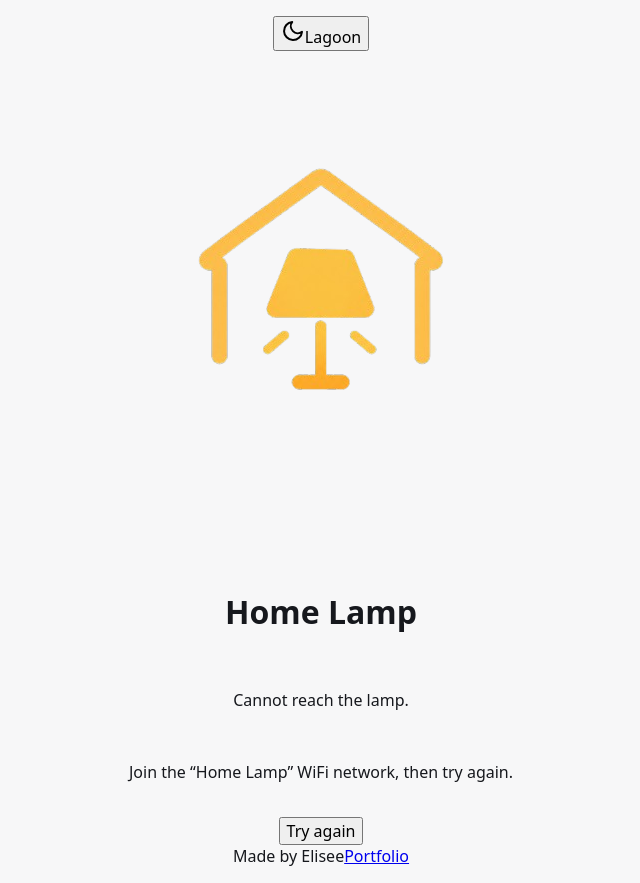
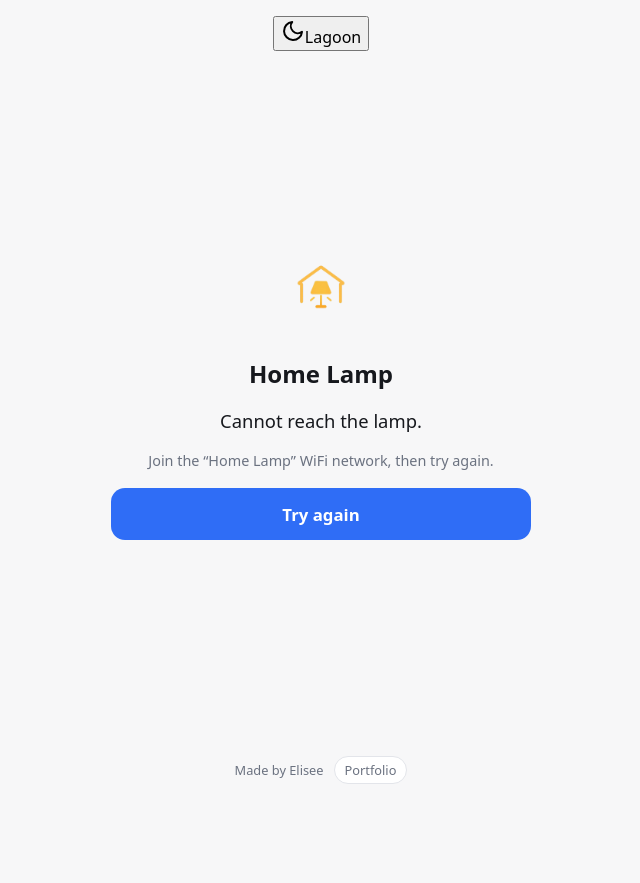
Before and after one commit to Elisee-M/itara, a React (Vite) app: page / in a window 1280 px wide. Shown: the whole page, without its empty margins (319-959 px from the left). After the commit the page ends 800 px from the top, so only its background shows below. Built offline with nearby package versions, Linux system fonts and the light colour scheme; no server answers.

Commit message:
feat(ui): migrate component styles to semantic tokens and add lagoon logo treatment

```diff
--- a/src/App.css
+++ b/src/App.css
@@ -21,3 +21,111 @@
   gap: 18px;
   text-align: center;
 }
+
+.logo {
+  object-fit: contain;
+}
+.logo--login { width: 120px; height: 120px; }
+.logo--dashboard,
+.logo--connection { width: 96px; height: 96px; }
+[data-theme="lagoon"] .logo {
+  filter: drop-shadow(0 0 8px rgba(95, 184, 168, 0.25));
+}
+
+.title {
+  margin: 0;
+  font-size: 1.5rem;
+}
+
+/* Status is plain text on purpose: no background, border or button styling. */
+.status {
+  margin: 0;
+  font-size: 1.15rem;
+  background: none;
+  border: 0;
+  padding: 0;
+}
+
+.hint,
+.notice {
+  margin: 0;
+  font-size: 0.9rem;
+  color: var(--color-muted);
+}
+
+.error {
+  margin: 0;
+  font-size: 0.9rem;
+  color: var(--color-danger);
+}
+
+.button {
+  width: 100%;
+  min-height: var(--tap);
+  border: 0;
+  border-radius: var(--radius);
+  font-weight: 700;
+  font-size: 1.05rem;
+  color: var(--button-fg);
+  cursor: pointer;
+  transition: opacity 0.15s, background-color 200ms ease, border-color 200ms ease, color 200ms ease;
+}
+.button:disabled { opacity: 0.55; cursor: default; }
+.button--on { background: var(--color-accent); }
+.button--off { background: var(--color-danger); }
+.button--primary { background: var(--color-primary); }
+.button--ghost {
+  background: transparent;
+  color: var(--color-muted);
+  border: 1px solid var(--color-border);
+  min-height: 44px;
+  font-size: 0.9rem;
+  font-weight: 600;
+}
+
+.login-form {
+  width: 100%;
+  display: flex;
+  flex-direction: column;
+  gap: 14px;
+  text-align: left;
+}
+
+.field { display: flex; flex-direction: column; gap: 6px; }
+.field__label { font-size: 0.85rem; color: var(--color-muted); }
+.field input {
+  width: 100%;
+  min-height: var(--tap);
+  padding: 0 14px;
+  border: 1px solid var(--color-border);
+  border-radius: var(--radius);
+  background: var(--color-elevated);
+  color: var(--color-text);
+}
+.field input::placeholder {
+  color: var(--color-muted);
+  opacity: 0.7;
+}
+
+.secondary { width: 100%; margin-top: 8px; }
+.confirm { display: flex; flex-direction: column; gap: 10px; align-items: center; }
+.confirm__row { display: flex; gap: 10px; width: 100%; }
+
+.footer {
+  margin-top: 24px;
+  display: flex;
+  flex-wrap: wrap;
+  gap: 10px;
+  align-items: center;
+  justify-content: center;
+  font-size: 0.8rem;
+  color: var(--color-muted);
+}
+.pill {
+  padding: 4px 10px;
+  border: 1px solid var(--color-border);
+  border-radius: 999px;
+  color: inherit;
+  text-decoration: none;
+  background: var(--color-surface);
+}
```
